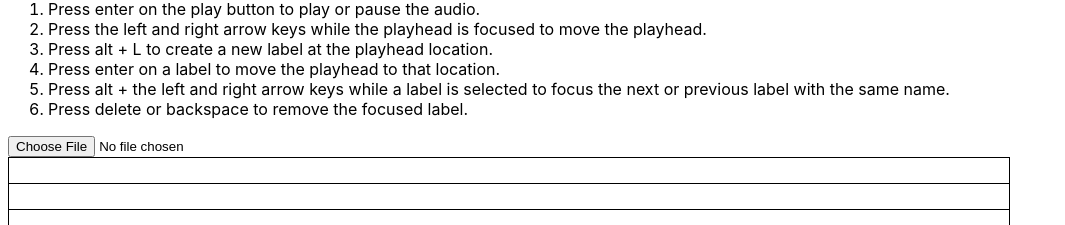
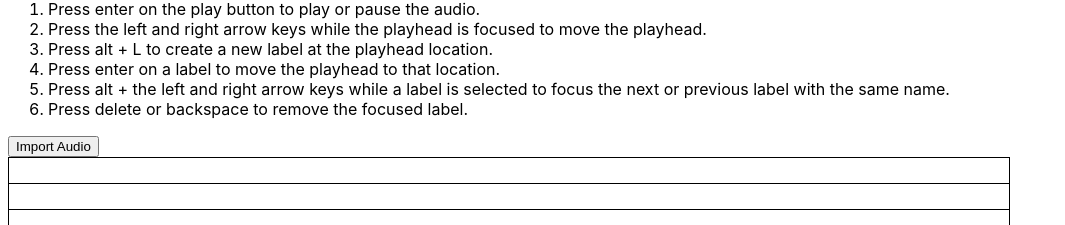
Before and after one commit to cod-audio/cod, a React app: page / in a window 1280 px wide. Shown: the part 170-395 px from the top of the page, without its empty margins (0-1065 px from the left). Built offline with nearby package versions, Linux system fonts and the light colour scheme.

Commit message:
Update label and audio importer styles

```diff
--- a/src/components/AudioLoader.tsx
+++ b/src/components/AudioLoader.tsx
@@ -33,10 +33,15 @@ class AudioLoader extends Component<AudioLoaderProps, AudioLoaderState> {
     }
 
     render() {
-        return <input type="file"
-                      name="file"
-                      accept=".wav, .mp3, .m4a, .pcm, .aiff, .aac"
-                      onChange={e => this.fileReader.readAsArrayBuffer(e.target.files?.[0])}/>;
+        return <div>
+            <button onClick={() => document.getElementById("audio-importer").click()}>Import Audio</button>
+            <input accept=".wav, .mp3, .m4a, .pcm, .aiff, .aac"
+                   id="audio-importer"
+                   name="file"
+                   onChange={e => this.fileReader.readAsArrayBuffer(e.target.files?.[0])}
+                   style={{ display: "none" }}
+                   type="file"/>
+        </div>;
     }
 
 }
--- a/src/components/LabelImporter.tsx
+++ b/src/components/LabelImporter.tsx
@@ -53,13 +53,15 @@ class LabelImporter extends Component<LabelImporterProps, LabelImporterState> {
     }
 
     render() {
-        // Disable this feature for now
-        return this.props.audioBuffer ?
+        return this.props.audioBuffer ? <div>
+                <button onClick={() => document.getElementById("label-importer").click()}>Import Labels</button>
                 <input accept=".txt"
+                       id="label-importer"
                        name="file"
                        onChange={e => this.fileReader.readAsText(e.target.files?.[0])}
+                       style={{ display: "none" }}
                        type="file"/>
-               : null;
+            </div> : null;
     }
 
 }
```
